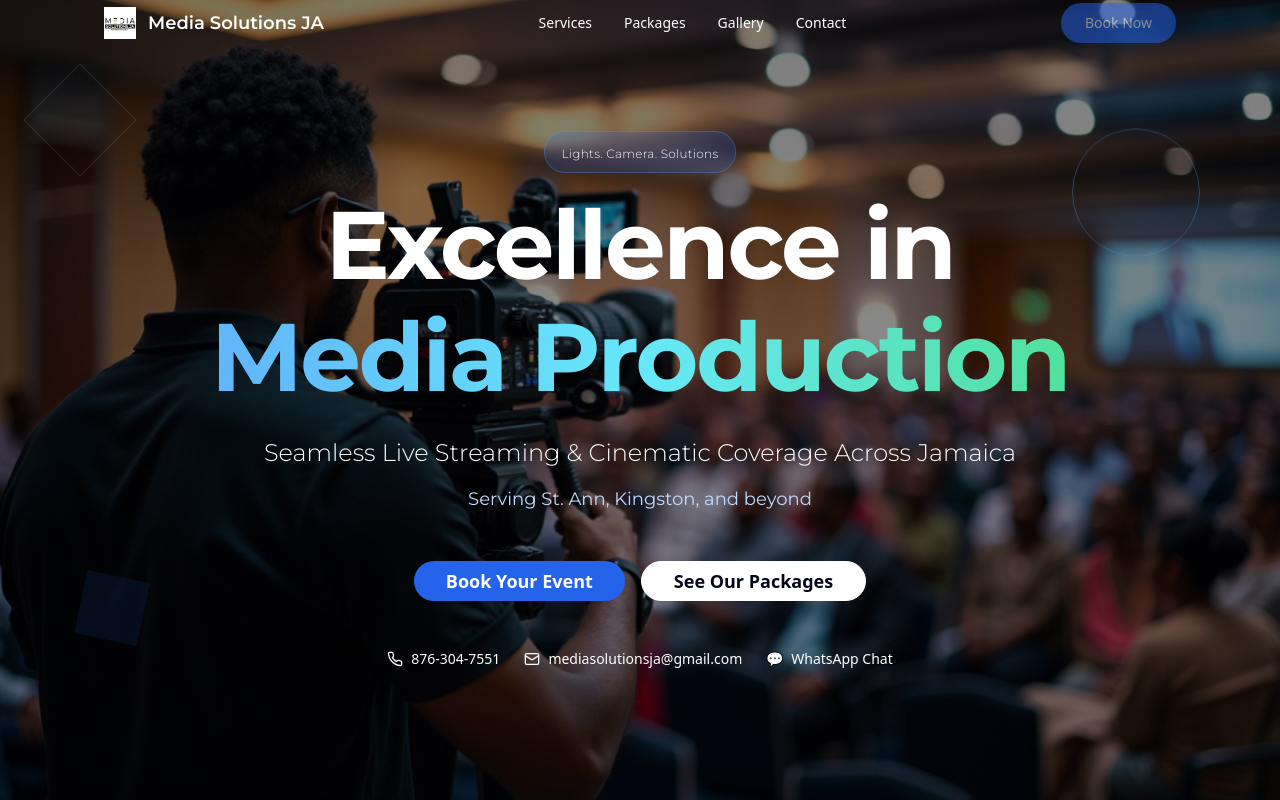
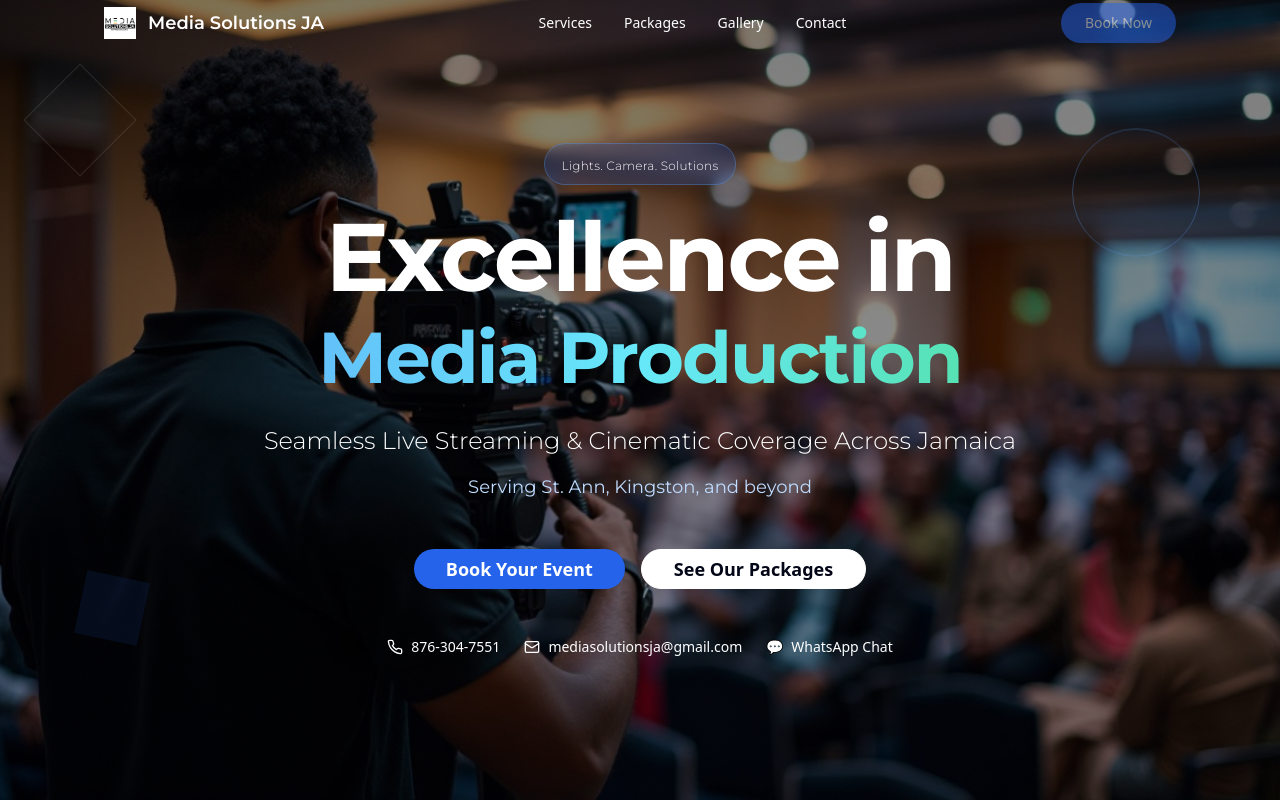
Before and after one commit to MediaSolutionsJa/ja-media-cinematic-flow, a React (Vite) app: page / in a window 1280 px wide. Shown: the top 800 px of the page. Built offline with nearby package versions, Linux system fonts and the light colour scheme.

Commit message:
Visual edit in Lovable
Edited UI in Lovable

```diff
--- a/src/components/HeroSection.tsx
+++ b/src/components/HeroSection.tsx
@@ -34,7 +34,7 @@ const HeroSection = () => {
         <h1 className="text-6xl md:text-8xl font-montserrat font-bold mb-4 tracking-tight animate-fade-in">
           Excellence in
         </h1>
-        <h2 className="text-6xl md:text-8xl font-montserrat font-bold mb-8 tracking-tight bg-gradient-to-r from-blue-400 via-cyan-300 to-green-400 bg-clip-text text-transparent animate-fade-in">
+        <h2 className="text-6xl font-montserrat font-bold mb-8 tracking-tight bg-gradient-to-r from-blue-400 via-cyan-300 to-green-400 bg-clip-text text-transparent animate-fade-in md:text-7xl">
           Media Production
         </h2>
 
```
